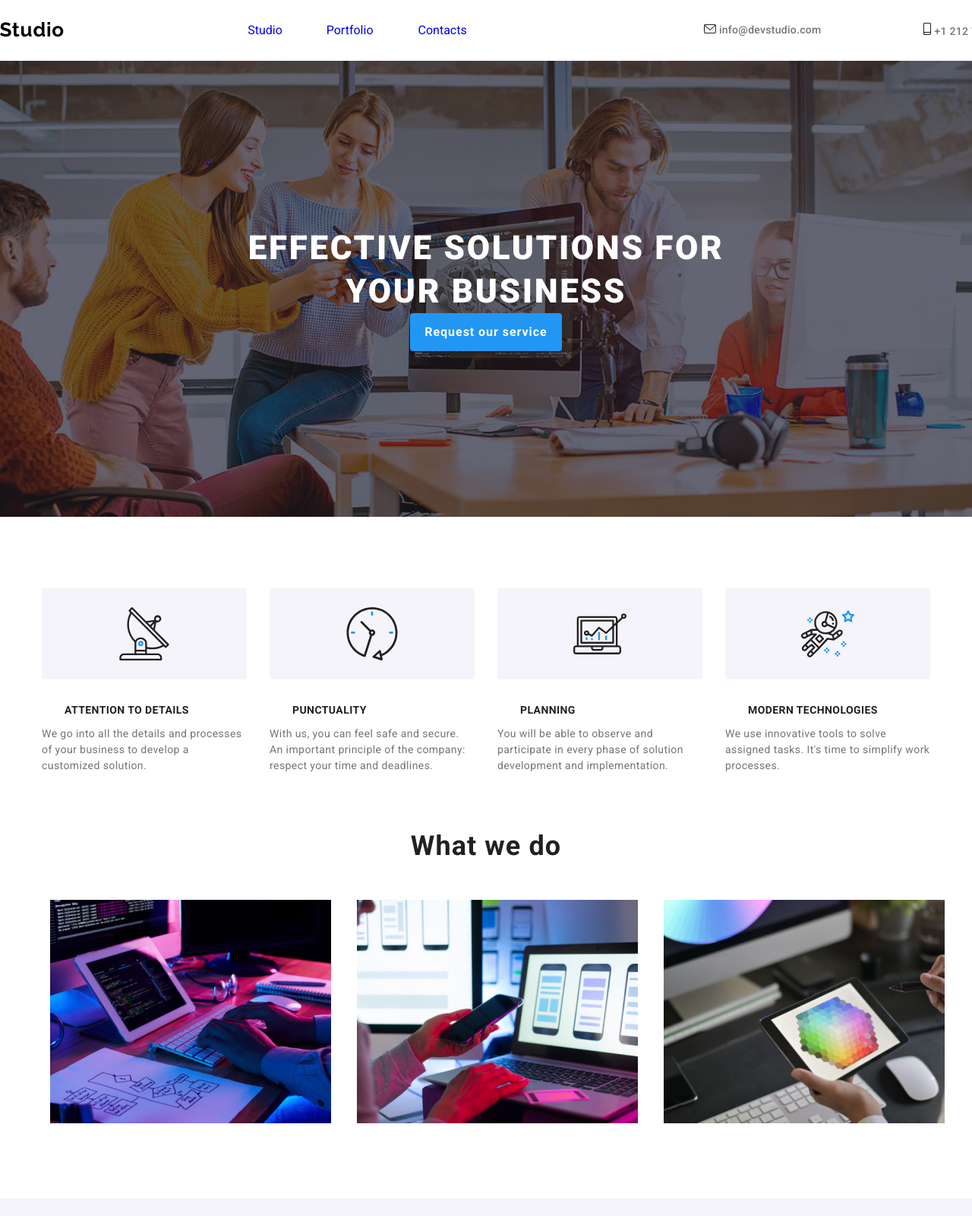
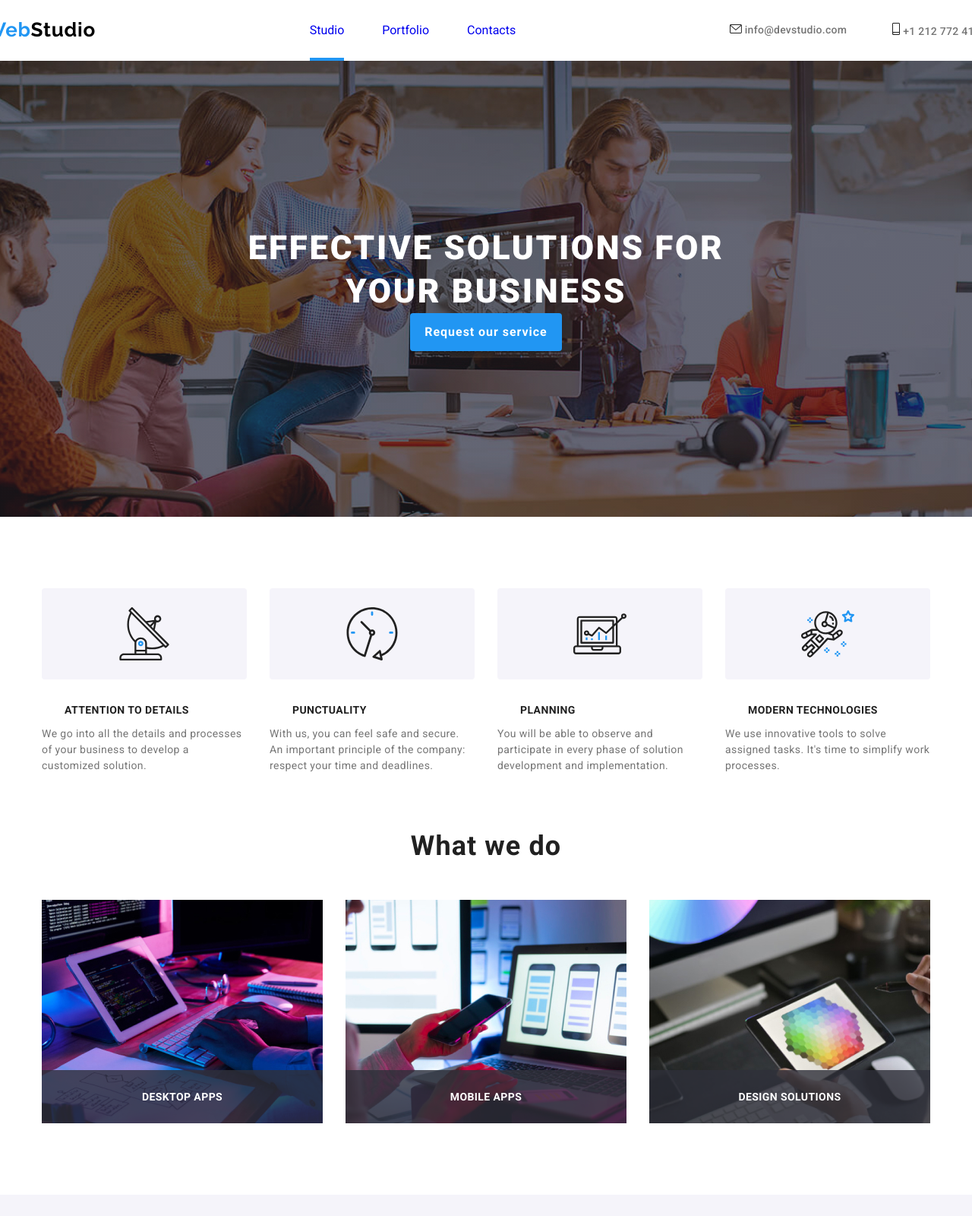
Before and after one commit to robertSovar/goit-markup-hw-05, a plain HTML site: page index.html in a window 1280 px wide. Shown: the top 1600 px of the page at 76% size. Drawn offline with Linux system fonts and the light colour scheme.

Commit message:
homework update

```diff
--- a/css/style.css
+++ b/css/style.css
@@ -15,6 +15,7 @@
   --footer-background-color: #2f303a;
   --logo-background-color: #2196f3;
   --studio-background-color-for-card: #ffffff;
+  --transition-value: 250ms cubic-bezier(0.4, 0, 0.2, 1);
 }
 /* Studio page */
 body,
@@ -46,29 +47,23 @@ body {
 .global-header .nav-menu-container .navigation-menu {
   display: flex;
   justify-content: space-between;
-}
-.nav-menu-container .navigation-menu .studio-link {
-  margin-left: 42px;
-}
-
-.nav-menu-container .navigation-menu .portfolio-link {
-  margin-left: 58px;
-}
-
-.nav-menu-container .navigation-menu .contacts-link {
-  margin-left: 59px;
+  gap: 50px;
+  position: relative;
 }
 
 .global-header .top-contact-details {
   display: flex;
+  gap: 60px;
 }
 
-.global-header .top-contact-details .phone-number {
-  margin-left: 135px;
-}
-
-.global-header .top-contact-details .mail-address {
-  margin-left: 113px;
+.hover-active-bar {
+  visibility: hidden;
+  width: 100%;
+  height: 4px;
+  border-radius: 2px;
+  background: #2196f3;
+  position: relative;
+  top: 29px;
 }
 
 ul {
@@ -77,9 +72,9 @@ ul {
 
 ul a:link,
 ul a:visited,
-ul a:hover,
-ul a:active {
+ul a:hover {
   text-decoration: none;
+  transition: color var(--transition-value);
 }
 
 .webstudio-icon a:link,
@@ -102,16 +97,29 @@ ul a:active {
   letter-spacing: 0.78px;
 }
 
-.navigation-menu :active,
 .navigation-menu :focus,
 .navigation-menu :hover,
-.top-contact-details :active,
 .top-contact-details :hover,
 .top-contact-details :focus,
-.contact-details :active,
 .contact-details :hover,
 .contact-details :focus {
   color: var(--button-links-color);
+  transition: color var(--transition-value);
+}
+
+.header-link {
+  position: relative;
+}
+
+.current::after {
+  content: "";
+  position: absolute;
+  left: 0;
+  top: 45px;
+  width: 100%;
+  height: 4px;
+  flex-shrink: 0;
+  background-color: #2196f3;
 }
 
 .top-contact-details a,
@@ -260,20 +268,39 @@ h2 {
   letter-spacing: 1.08px;
 }
 
-.what-we-do-section {
-  display: flex;
-  flex-direction: column;
-  justify-content: center;
-  align-items: center;
-}
-
 .photo-panel-section {
   margin-top: 50px;
   margin-bottom: 94px;
 }
 
-.photo-panel-section img {
-  margin-left: 30px;
+.photo-panel-board {
+  display: flex;
+  gap: 30px;
+}
+
+.photo-elements {
+  position: relative;
+  width: 370px;
+  height: 294px;
+  flex-shrink: 0;
+}
+
+.overlay-text {
+  background: rgba(47, 48, 58, 0.8);
+  position: absolute;
+  bottom: 0;
+  width: 370px;
+  height: 70px;
+  flex-shrink: 0;
+  color: #fff;
+  font-family: var(--text-font-family);
+  font-size: 14px;
+  font-weight: 700;
+  letter-spacing: 0.42px;
+  text-transform: uppercase;
+  display: flex;
+  justify-content: center;
+  align-items: center;
 }
 
 .our-team-section {
@@ -333,6 +360,7 @@ h2 {
 .social-icons :focus {
   background-color: var(--social-media-hover-background-color);
   color: var(--social-media-hover-text-color);
+  transition: color, var(--transition-value);
 }
 
 .social-media-icons svg {
@@ -401,10 +429,12 @@ h2 {
   flex-shrink: 0;
 }
 
-.logo-section :hover {
+.logo-section :hover,
+.logo-section :focus {
   color: var(--logo-background-color);
   border-color: var(--logo-background-color);
   fill: var(--logo-background-color);
+  transition: color, var(--transition-value);
 }
 
 .bottom-section {
@@ -494,6 +524,7 @@ h2 {
 .find-us .bottom-social-icons :hover,
 .find-us .bottom-social-icons :focus {
   background-color: var(--logo-background-color);
+  transition: background-color var(--transition-value);
 }
 
 .find-us .bottom-social-icons .bottom-social-media-icons .social-icon {
@@ -513,9 +544,10 @@ h2 {
   align-items: center;
 }
 
-hr {
+.portfolio-header-border {
   width: 1600px;
   height: 1px;
+  background-color: #ececec;
 }
 
 .button {
@@ -595,6 +627,9 @@ hr {
   line-height: 1.625em;
   letter-spacing: 0.48px;
   cursor: pointer;
+  transition: color, var(--transition-value);
+  box-shadow: 0px 2px 2px 0px rgba(0, 0, 0, 0.12),
+    0px 1px 2px 0px rgba(0, 0, 0, 0.08), 0px 3px 1px 0px rgba(0, 0, 0, 0.1);
 }
 
 .photo-section-board .album-section {
@@ -641,6 +676,7 @@ hr {
   box-shadow: 1px 4px 6px 0px rgba(0, 0, 0, 0.16),
     0px 4px 4px 0px rgba(0, 0, 0, 0.06), 0px 1px 1px 0px rgba(0, 0, 0, 0.12);
   cursor: pointer;
+  transition: box-shadow, var(--transition-value);
 }
 
 .photo-card :focus,
@@ -653,8 +689,9 @@ hr {
 
 .modal {
   position: fixed;
-  width: 100vw;
-  height: 60vw;
+  width: 100%;
+  height: 100%;
+  background: rgba(0, 0, 0, 0.2);
   display: flex;
   justify-content: center;
   align-items: center;
@@ -666,17 +703,20 @@ hr {
   flex-shrink: 0;
   background-color: #fff;
   border-radius: 4px;
-  box-shadow: 0px 2px 1px 0px rgba(0, 0, 0, 0.20), 0px 1px 1px 0px rgba(0, 0, 0, 0.14), 0px 1px 3px 0px rgba(0, 0, 0, 0.12);
+  box-shadow: 0px 2px 1px 0px rgba(0, 0, 0, 0.2),
+    0px 1px 1px 0px rgba(0, 0, 0, 0.14), 0px 1px 3px 0px rgba(0, 0, 0, 0.12);
   position: relative;
 }
 
 .is-hidden {
   visibility: hidden;
+  opacity: 0;
+  pointer-events: none;
 }
 
 .close-button {
   background-color: #fff;
-  border: 1px solid rgba(0, 0, 0, 0.10);
+  border: 1px solid rgba(0, 0, 0, 0.1);
   cursor: pointer;
   position: absolute;
   right: 8px;
--- a/index.html
+++ b/index.html
@@ -27,24 +27,14 @@
       <!-- Navigation menu -->
       <nav class="nav-menu-container">
         <ul class="navigation-menu">
-          <li class="studio-link">
-            <a href="index.html" rel="noopener noreferrer nofollow">Studio</a>
+          <li class="header-link current">
+            <a href="index.html">Studio</a>
           </li>
-          <li class="portfolio-link">
-            <a
-              href="portfolio.html"
-              target="_blank"
-              rel="noopener noreferrer nofollow"
-              >Portfolio</a
-            >
+          <li class="header-link">
+            <a href="portfolio.html">Portfolio</a>
           </li>
-          <li class="contacts-link">
-            <a
-              href="contacts.html"
-              target="_blank"
-              rel="noopener noreferrer nofollow"
-              >Contacts</a
-            >
+          <li class="header-link">
+            <a href="contacts.html">Contacts</a>
           </li>
         </ul>
       </nav>
@@ -73,7 +63,9 @@
       <section class="hero-section">
         <h1>EFFECTIVE SOLUTIONS FOR YOUR BUSINESS</h1>
         <div>
-          <button data-modal-open class="request-button" >Request our service</button>
+          <button data-modal-open class="request-button">
+            Request our service
+          </button>
         </div>
       </section>
     </main>
@@ -142,21 +134,38 @@
     <section class="what-we-do-section">
       <h2>What we do</h2>
       <div class="photo-panel-section">
+        <ul class="photo-panel-board">
+          <li class="photo-elements">
             <img
               src="images/fingersWritingCodeOnKeyboard.jpg"
               alt="fingers writing code on keyboard"
               width="370"
             />
+            <div class="overlay-text">
+              <div>DESKTOP APPS</div>
+            </div>
+          </li>
+          <li class="photo-elements">
             <img
               src="images/watchingPhoneNearLaptop.jpg"
               alt="watching phone near laptop"
               width="370"
             />
+            <div class="overlay-text">
+              <div>Mobile APPS</div>
+            </div>
+          </li>
+          <li class="photo-elements">
             <img
               src="images/drawingOnTheTablet.jpg"
               alt="drawing on the tablet"
               width="370"
             />
+            <div class="overlay-text">
+              <div>DESIGN SOLUTIONS</div>
+            </div>
+          </li>
+        </ul>
       </div>
     </section>
     <!-- Our team section -->
@@ -419,7 +428,9 @@
       <footer class="bottom-contact-details">
         <div class="webstudio-section">
           <p class="webstudio-icon">
-            <a href="index.html">Web<span class="bottom-studio-text">Studio</span></a>
+            <a href="index.html"
+              >Web<span class="bottom-studio-text">Studio</span></a
+            >
           </p>
 
           <address class="work-place">695 Park Ave, NY 10065, USA</address>
@@ -483,12 +494,9 @@
     <!-- Modal -->
     <div class="modal is-hidden" data-modal>
       <div class="modal-content">
-    <button class="close-button" data-modal-close> &times;</button>
+        <button class="close-button" data-modal-close>&times;</button>
       </div>
     </div>
-
-
-
 
     <script src="./js/modal.js"></script>
   </body>
```
Also changed, not shown: portfolio.html (+5 -5 lines). Lines whose indentation alone changed are shown as unchanged.
